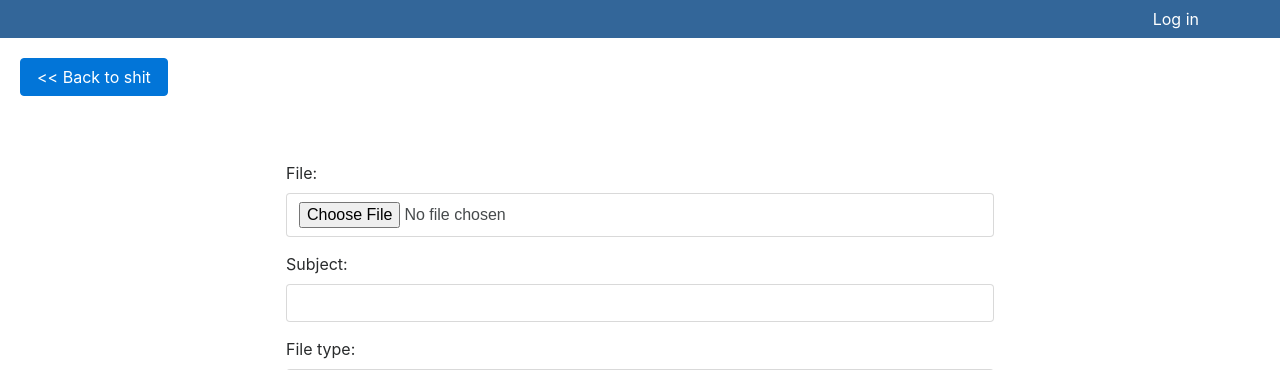
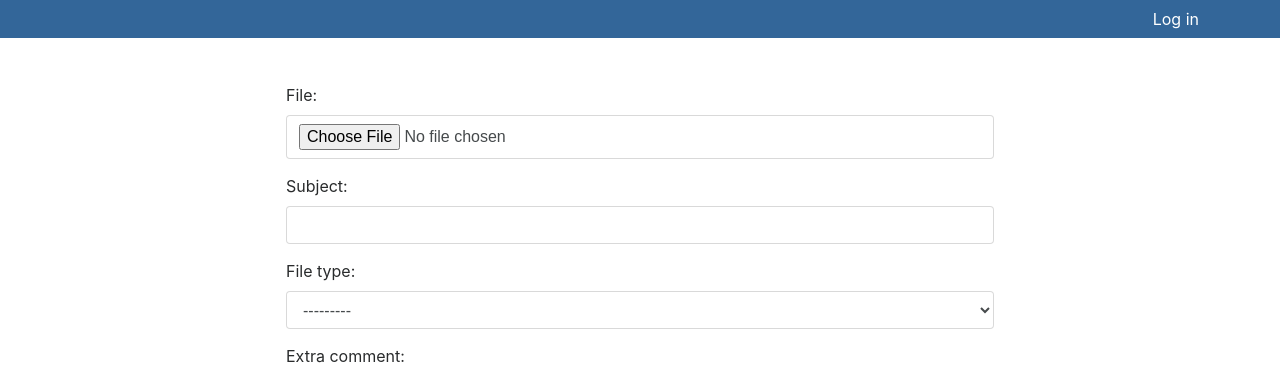
Before and after one commit to vilnitskiy/Writeoff, a Django app: page /1/1/1/1/ in a window 1280 px wide. Shown: the top 370 px of the page. Run offline with Django 3.2, Linux system fonts and the light colour scheme; data comes from the database, SQL or seed files in the repository; some libraries are stand-ins or nearby versions.

Commit message:
btn removed

```diff
--- a/WriteOff/templates/files.html
+++ b/WriteOff/templates/files.html
@@ -2,12 +2,6 @@
 {% load static %}
 {% block content %}
 
-    <div class="u-link">
-    <a
-    href="{% url 'uploaded_files' chosen_faculty chosen_course chosen_speciality chosen_specialization %}"
-    class="btn btn-primary"> << Back to shit
-    </a>
-    </div>
     <form method="POST" enctype="multipart/form-data">
         {% csrf_token %}
         <div class="upload_form form-group">
```
